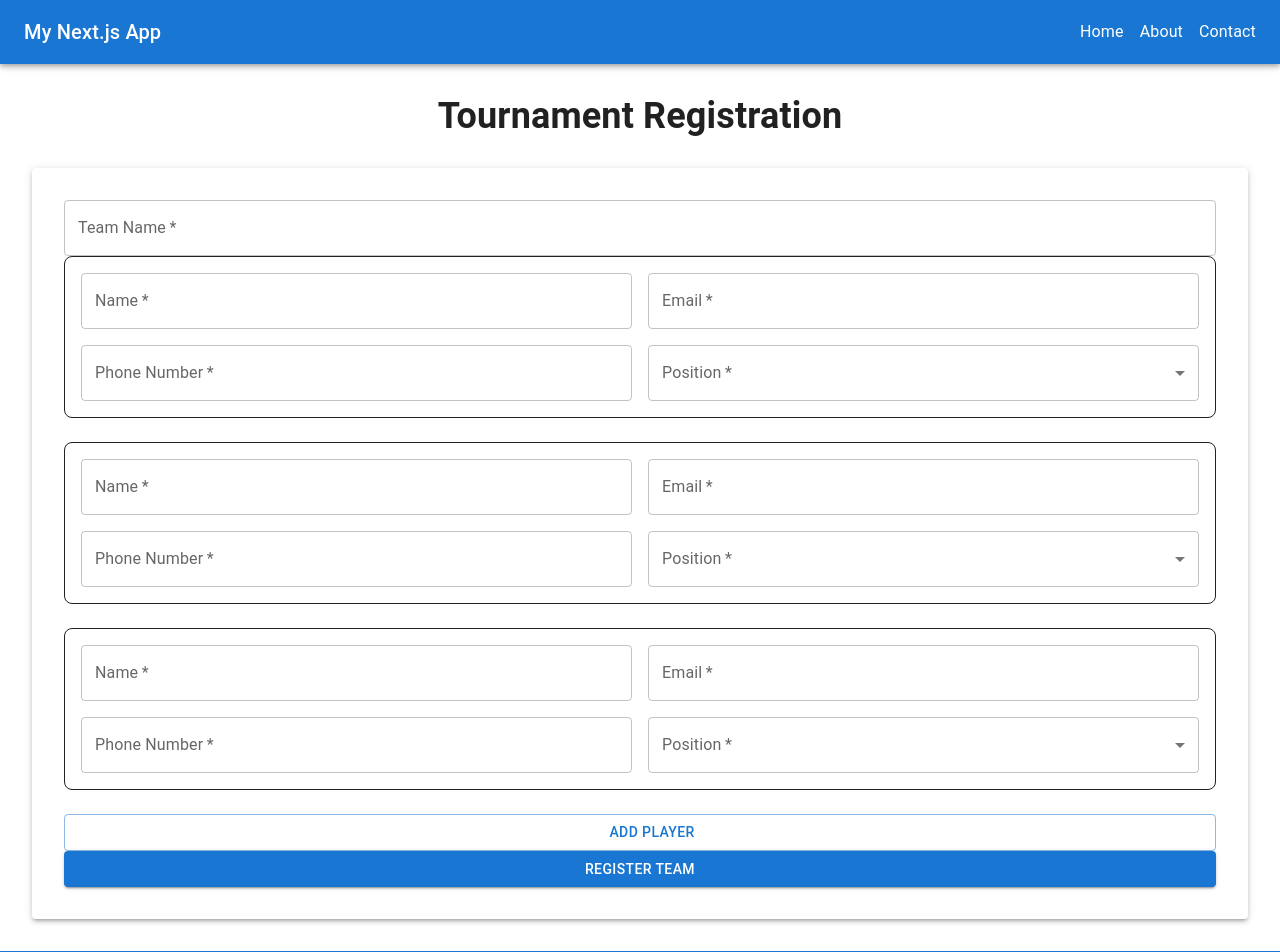
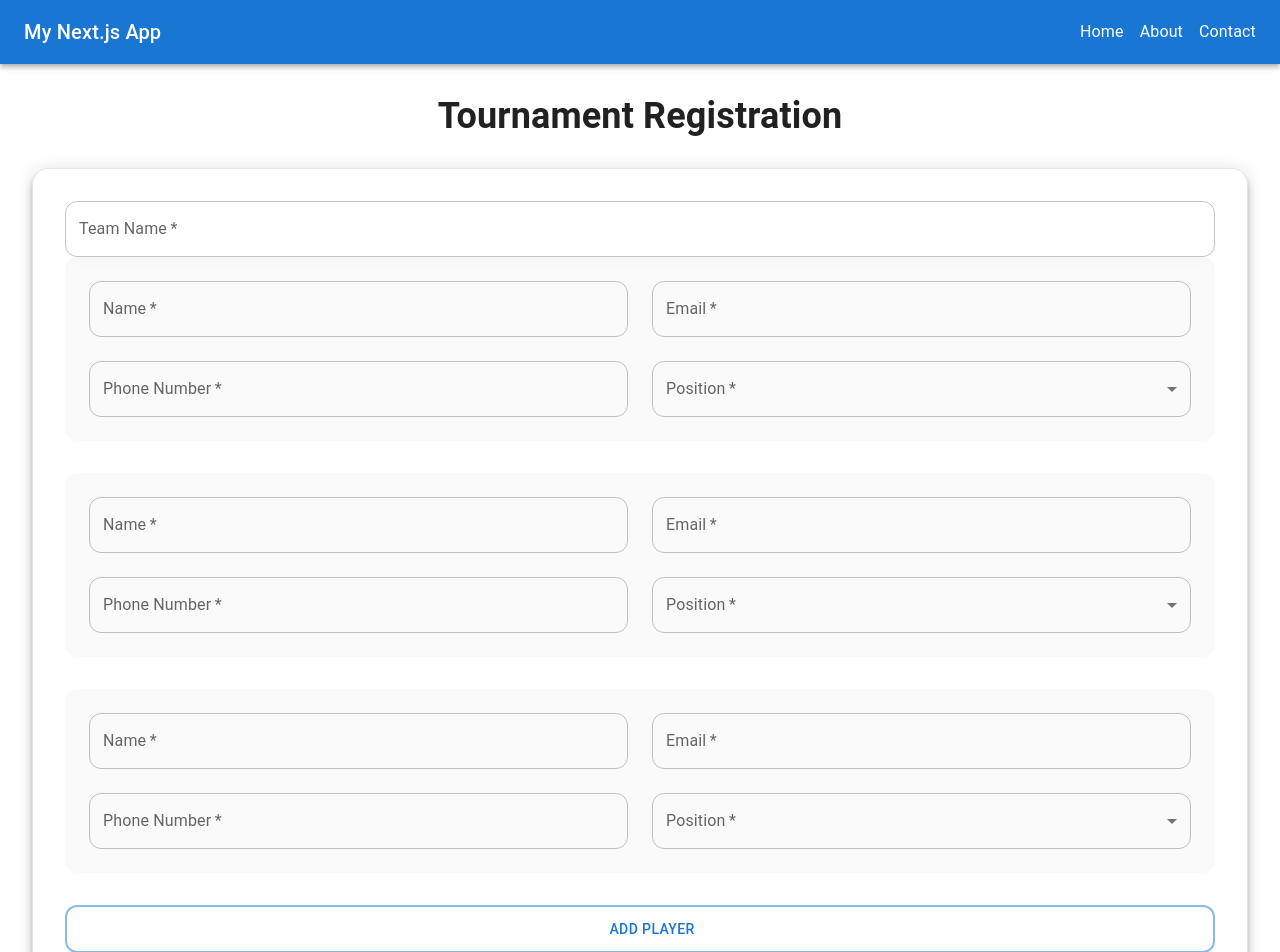
Before and after one commit to lorenigniCloud/basket-3vs3, a Next.js app: page /tournament in a window 1280 px wide. Shown: the top 952 px of the page. Built offline with nearby package versions, Linux system fonts and the light colour scheme; some icons are missing; what @mui/material-nextjs would draw is missing.

Commit message:
Enhance TournamentRegistration component with improved styling and player management features; add loading indicator during registration and refine UI elements for better user experience.

```diff
--- a/src/components/TournamentRegistration.tsx
+++ b/src/components/TournamentRegistration.tsx
@@ -4,6 +4,7 @@ import {
   Alert,
   Box,
   Button,
+  CircularProgress,
   IconButton,
   MenuItem,
   Paper,
@@ -32,7 +33,6 @@ const initialState: RegistrationState = {
 
 const TournamentRegistration = () => {
   const theme = useTheme();
-  const { toggleColorMode } = useColorMode();
   const [players, setPlayers] = useState<Player[]>([
     { name: "", email: "", phoneNumber: "", position: "" },
     { name: "", email: "", phoneNumber: "", position: "" },
@@ -80,15 +80,25 @@ const TournamentRegistration = () => {
 
   return (
     <Paper
-      elevation={3}
-      className="p-8"
+      elevation={6}
+      className="p-8 backdrop-blur-sm"
       sx={{
-        backgroundColor: theme.palette.background.paper,
+        backgroundColor:
+          theme.palette.mode === "dark"
+            ? "rgba(18, 18, 18, 0.8)"
+            : "rgba(255, 255, 255, 0.9)",
         color: theme.palette.text.primary,
+        borderRadius: "16px",
+        border: `1px solid ${
+          theme.palette.mode === "dark"
+            ? "rgba(255,255,255,0.1)"
+            : "rgba(0,0,0,0.1)"
+        }`,
+        backdropFilter: "blur(10px)",
       }}
     >
       <form action={formAction}>
-        <Box className="space-y-6">
+        <Box className="space-y-8">
           <TextField
             fullWidth
             name="teamName"
@@ -96,14 +106,39 @@ const TournamentRegistration = () => {
             value={teamName}
             onChange={(e) => setTeamName(e.target.value)}
             required
+            variant="outlined"
+            sx={{
+              "& .MuiOutlinedInput-root": {
+                borderRadius: "12px",
+                "&:hover fieldset": {
+                  borderColor: theme.palette.primary.main,
+                },
+              },
+            }}
           />
 
           {players.map((player, index) => (
             <Box
               key={index}
-              className="space-y-4 p-4 border rounded-lg relative"
+              className="space-y-4 p-6 relative"
+              sx={{
+                borderRadius: "12px",
+                background:
+                  theme.palette.mode === "dark"
+                    ? "rgba(255,255,255,0.05)"
+                    : "rgba(0,0,0,0.02)",
+                backdropFilter: "blur(5px)",
+                transition: "all 0.3s ease",
+                "&:hover": {
+                  transform: "translateY(-2px)",
+                  boxShadow:
+                    theme.palette.mode === "dark"
+                      ? "0 8px 16px rgba(0,0,0,0.4)"
+                      : "0 8px 16px rgba(0,0,0,0.1)",
+                },
+              }}
             >
-              <div className="grid grid-cols-2 gap-4">
+              <div className="grid grid-cols-2 gap-6">
                 <TextField
                   name={`player${index}Name`}
                   label="Name"
@@ -112,6 +147,12 @@ const TournamentRegistration = () => {
                     handlePlayerChange(index, "name", e.target.value)
                   }
                   required
+                  variant="outlined"
+                  sx={{
+                    "& .MuiOutlinedInput-root": {
+                      borderRadius: "12px",
+                    },
+                  }}
                 />
                 <TextField
                   name={`player${index}Email`}
@@ -122,6 +163,12 @@ const TournamentRegistration = () => {
                     handlePlayerChange(index, "email", e.target.value)
                   }
                   required
+                  variant="outlined"
+                  sx={{
+                    "& .MuiOutlinedInput-root": {
+                      borderRadius: "12px",
+                    },
+                  }}
                 />
                 <TextField
                   name={`player${index}Phone`}
@@ -131,6 +178,12 @@ const TournamentRegistration = () => {
                     handlePlayerChange(index, "phoneNumber", e.target.value)
                   }
                   required
+                  variant="outlined"
+                  sx={{
+                    "& .MuiOutlinedInput-root": {
+                      borderRadius: "12px",
+                    },
+                  }}
                 />
                 <TextField
                   name={`player${index}Position`}
@@ -141,6 +194,12 @@ const TournamentRegistration = () => {
                     handlePlayerChange(index, "position", e.target.value)
                   }
                   required
+                  variant="outlined"
+                  sx={{
+                    "& .MuiOutlinedInput-root": {
+                      borderRadius: "12px",
+                    },
+                  }}
                 >
                   {POSITIONS.map((pos) => (
                     <MenuItem key={pos} value={pos}>
@@ -151,9 +210,16 @@ const TournamentRegistration = () => {
               </div>
               {players.length > 3 && (
                 <IconButton
-                  className="absolute top-2 right-2"
+                  className="absolute -top-2 -right-2"
                   onClick={() => handleRemovePlayer(index)}
                   color="error"
+                  sx={{
+                    background: theme.palette.error.main,
+                    color: "#fff",
+                    "&:hover": {
+                      background: theme.palette.error.dark,
+                    },
+                  }}
                 >
                   <DeleteIcon />
                 </IconButton>
@@ -167,13 +233,27 @@ const TournamentRegistration = () => {
               onClick={handleAddPlayer}
               variant="outlined"
               fullWidth
+              sx={{
+                borderRadius: "12px",
+                height: "48px",
+                borderWidth: "2px",
+                "&:hover": {
+                  borderWidth: "2px",
+                },
+              }}
             >
               Add Player
             </Button>
           )}
 
           {state.status !== "idle" && (
-            <Alert severity={state.status} className="my-4">
+            <Alert
+              severity={state.status}
+              className="my-4"
+              sx={{
+                borderRadius: "12px",
+              }}
+            >
               {state.message}
             </Alert>
           )}
@@ -184,8 +264,19 @@ const TournamentRegistration = () => {
             color="primary"
             fullWidth
             disabled={isPending}
+            sx={{
+              borderRadius: "12px",
+              height: "48px",
+              background: theme.palette.primary.main,
+              "&:hover": {
+                background: theme.palette.primary.dark,
+                transform: "translateY(-2px)",
+                boxShadow: "0 8px 16px rgba(0,0,0,0.2)",
+              },
+              transition: "all 0.3s ease",
+            }}
           >
-            {isPending ? "Registering..." : "Register Team"}
+            {isPending ? <CircularProgress /> : "Register Team"}
           </Button>
         </Box>
       </form>
```
